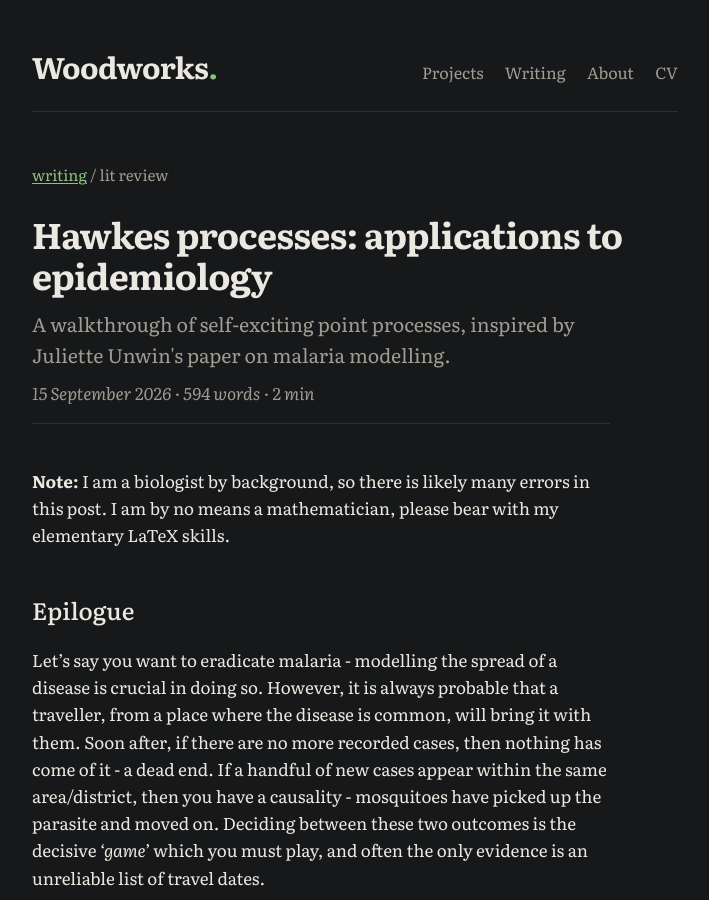
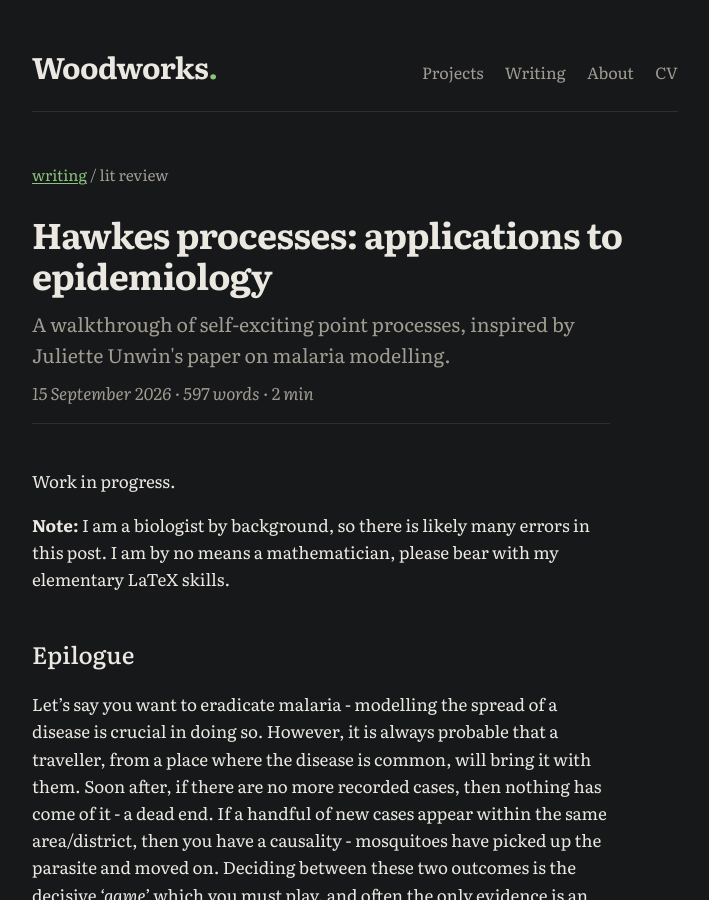
Before and after one commit to timj-wood/timj-wood.github.io, a Jekyll site: the page built from _posts/2026-09-15-hawkes-processes.md, in a window 1280 px wide and 900 px high. Shown: the whole window, without its empty margins (285-994 px from the left). Built offline with Jekyll 4.4.1, drawn with Linux system fonts in a browser that asks for light colours.

Commit message:
Update 2026-09-15-hawkes-processes.md

```diff
--- a/_posts/2026-09-15-hawkes-processes.md
+++ b/_posts/2026-09-15-hawkes-processes.md
@@ -4,6 +4,8 @@ summary: A walkthrough of self-exciting point processes, inspired by Juliette Un
 category: lit review
 math: true
 ---
+Work in progress.
+
 **Note:** I am a biologist by background, so there is likely many errors in this post. I am by no means a mathematician, please bear with my elementary LaTeX skills.
 
 ## Epilogue
```
